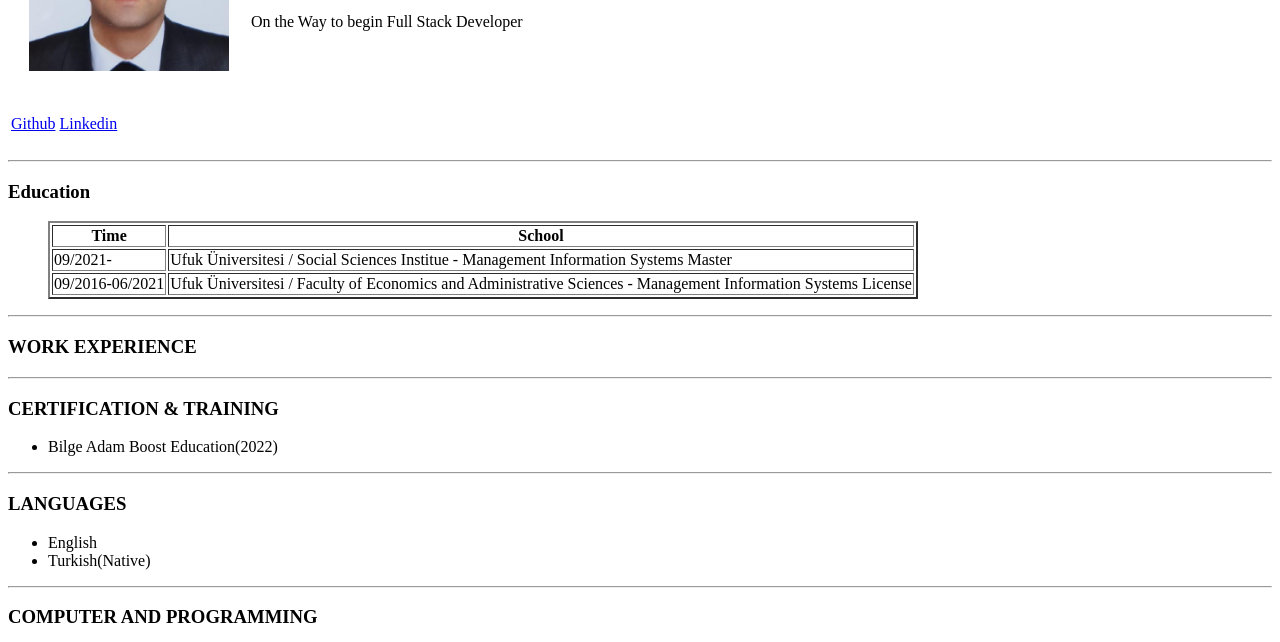
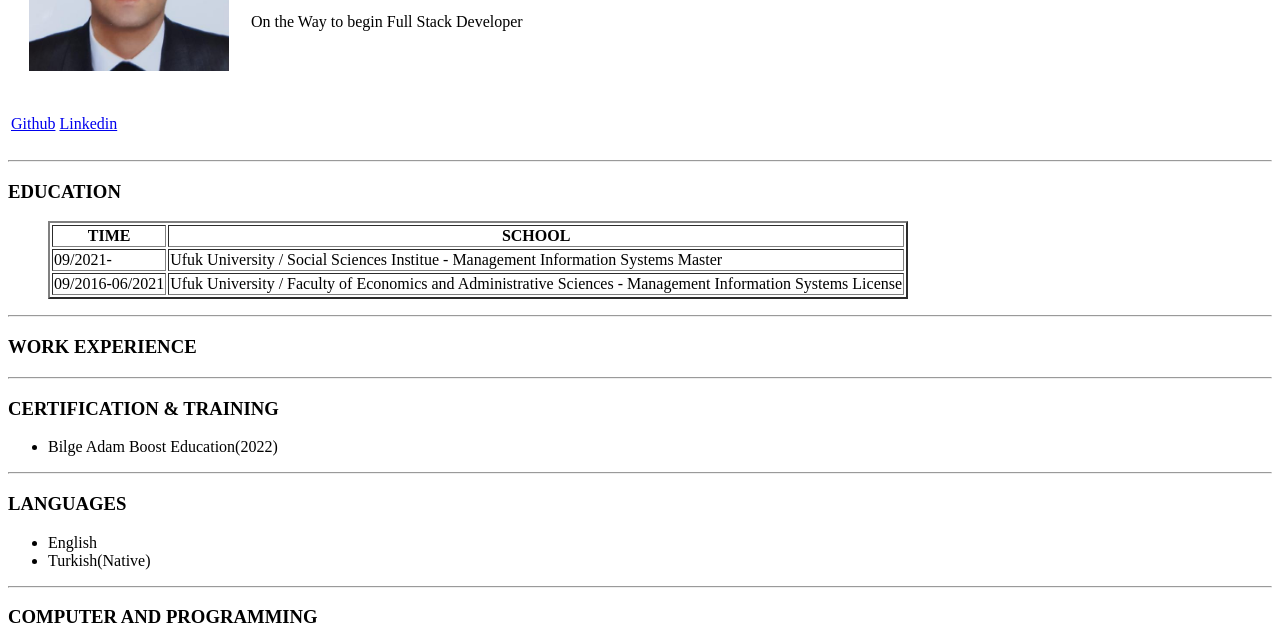
Before and after one commit to BarisTincer/BarisTincer.github.io, a plain HTML site: page index.html in a window 1280 px wide. Shown: the part 158-800 px from the top of the page. Drawn offline with Linux system fonts and the light colour scheme.

Commit message:
Fourth Commit

```diff
--- a/index.html
+++ b/index.html
@@ -42,22 +42,21 @@
         </tbody>
     </table>
     <hr>
-    <h3>Education</h3>
+    <h3>EDUCATION</h3>
     <ul>
         <table border="2">
             <thread>
                 <tr>
-                    <th>Time</th>
-                    <th>School</th>
+                    <th>TIME</th>
+                    <th>SCHOOL</th>
                 </tr>
             </thread>
             <tbody>
                 <td>09/2021-</td>
-                <td>Ufuk Üniversitesi / Social Sciences Institue - Management Information Systems Master</td>
-                </tr>
+                <td>Ufuk University / Social Sciences Institue - Management Information Systems Master</td>
                 <tr>
                     <td>09/2016-06/2021</td>
-                    <td>Ufuk Üniversitesi / Faculty of Economics and Administrative Sciences - Management Information
+                    <td>Ufuk University / Faculty of Economics and Administrative Sciences - Management Information
                         Systems License</td>
                 </tr>
             </tbody>
```
